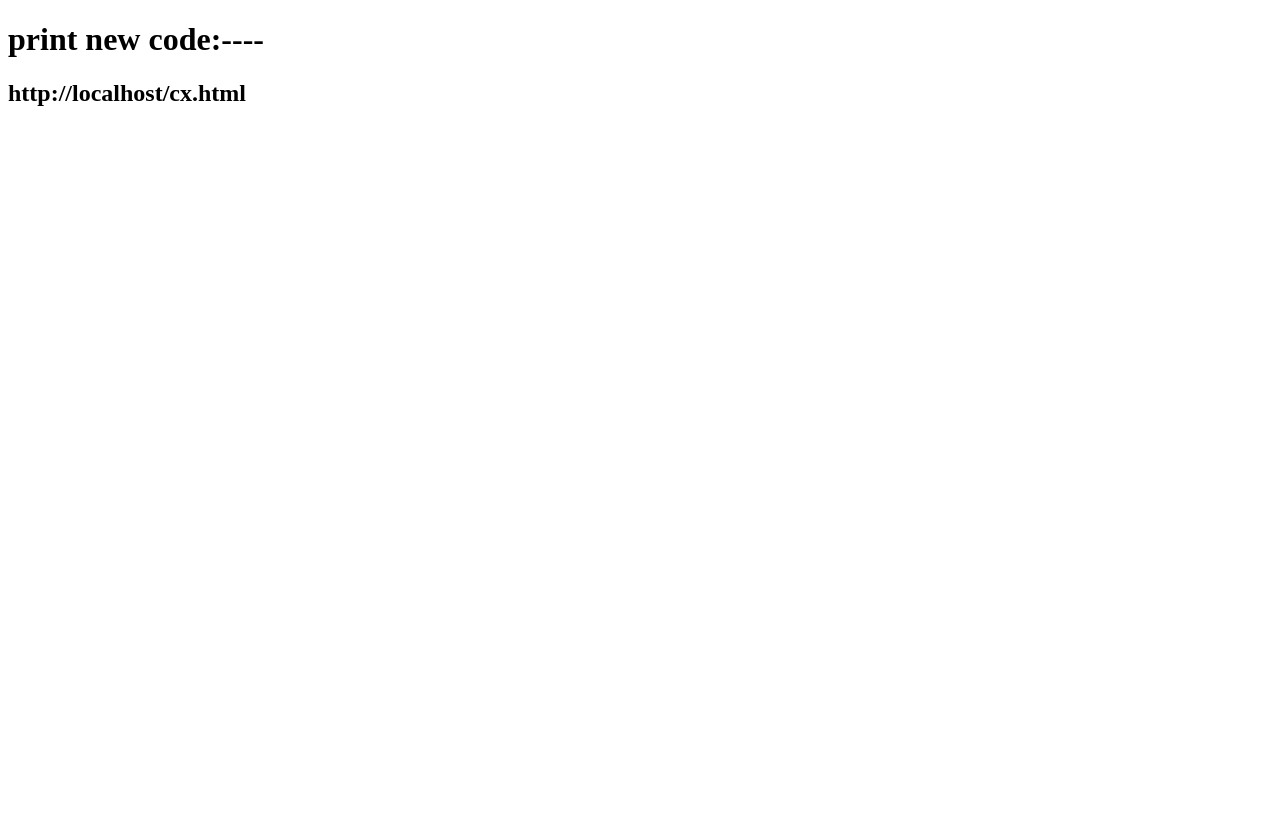
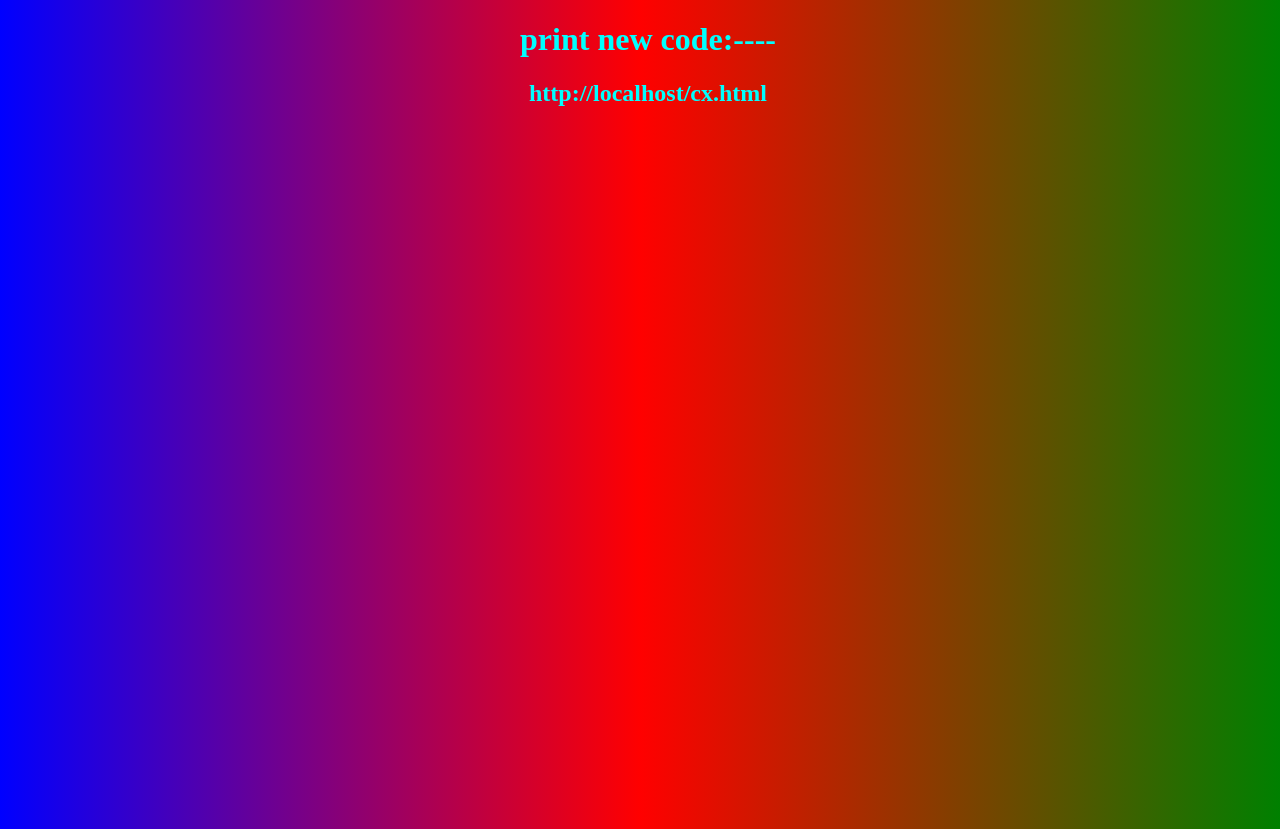
Before and after one commit to vetapalem/reactapp-deploy, a plain HTML site: page cx.html in a window 1280 px wide. Before the commit the page ends 800 px from the top, so only its background shows below. Drawn offline with Linux system fonts and the light colour scheme.

Commit message:
css added

```diff
--- a/cx.html
+++ b/cx.html
@@ -4,6 +4,7 @@
     <meta charset="UTF-8" />
     <meta name="viewport" content="width=device-width, initial-scale=1.0" />
     <title>Document</title>
+    <link rel="stylesheet" href="./ne.css" />
   </head>
   <body>
     <h1 class="main">print new code:----</h1>
```
